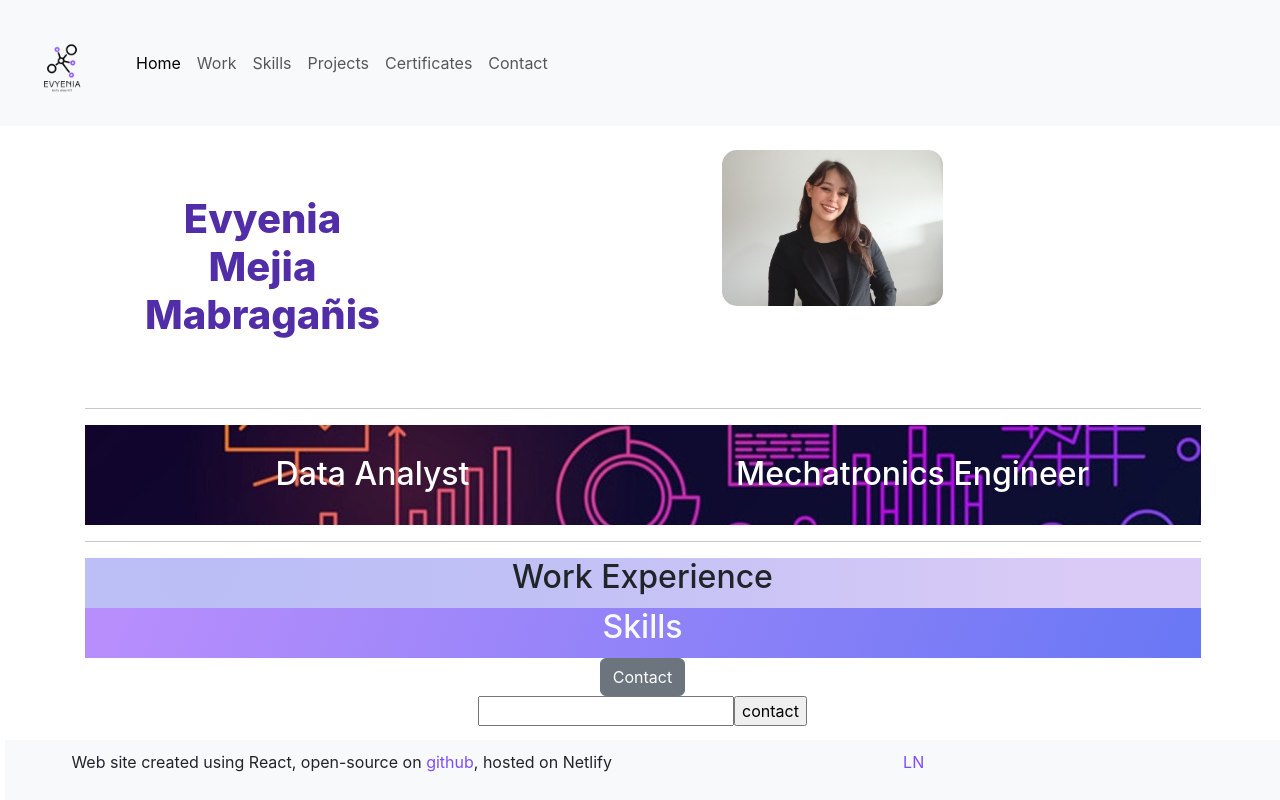
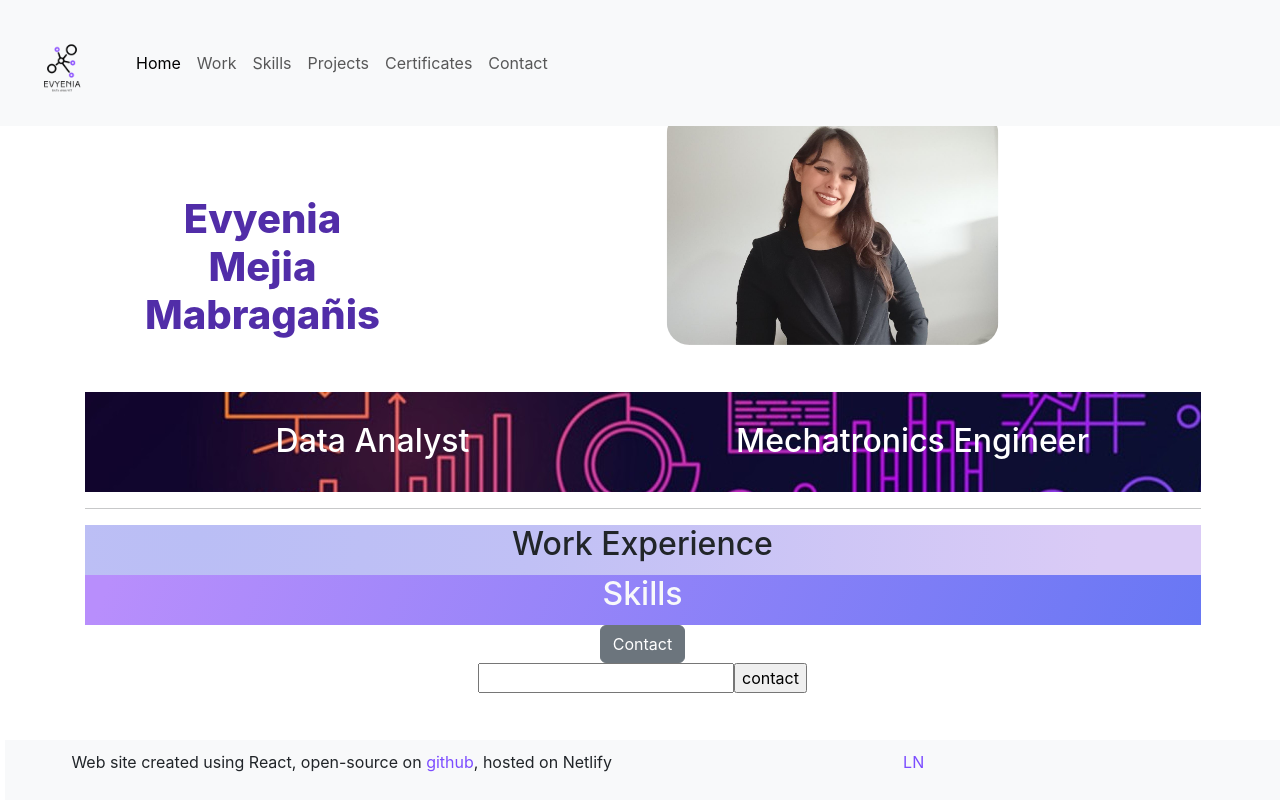
Before and after one commit to sorim492/portafolio-evyi, a React (Create React App) app: page / in a window 1280 px wide. In both pictures the pointer is over the picture 832 px from the left and 228 px from the top of the page. Built offline with nearby package versions, Linux system fonts and the light colour scheme.

Commit message:
update css

```diff
--- a/src/App.css
+++ b/src/App.css
@@ -69,6 +69,10 @@ footer .container{
   border-radius: 15px;
 }
 
+.main img:hover{
+  transform: scale(1.5);
+}
+
 .work{
   height: 50px;
   background: radial-gradient(circle at 10% 20%, rgb(186, 190, 245) 0%, rgb(192, 192, 245) 33.1%, rgb(218, 203, 246) 90%);
--- a/src/Main.js
+++ b/src/Main.js
@@ -16,7 +16,6 @@ export default function Main(){
                         <img src={foto} alt="personal" className="img-fluid"/>
                     </div>
                 </div>
-                <hr/>
                     <div className="main-info">
                         <div className="row">
                             <div className="col-6">
```
